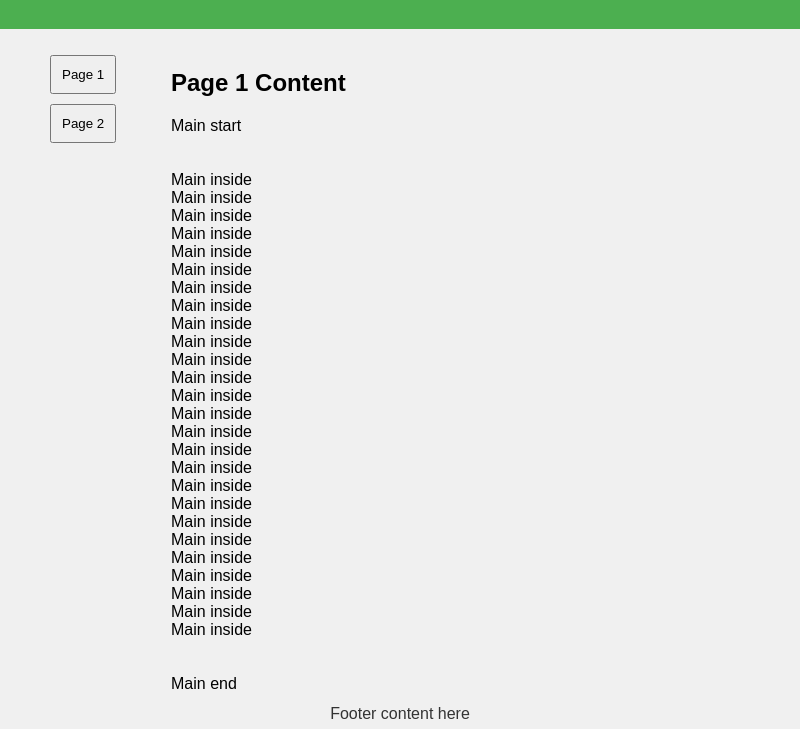
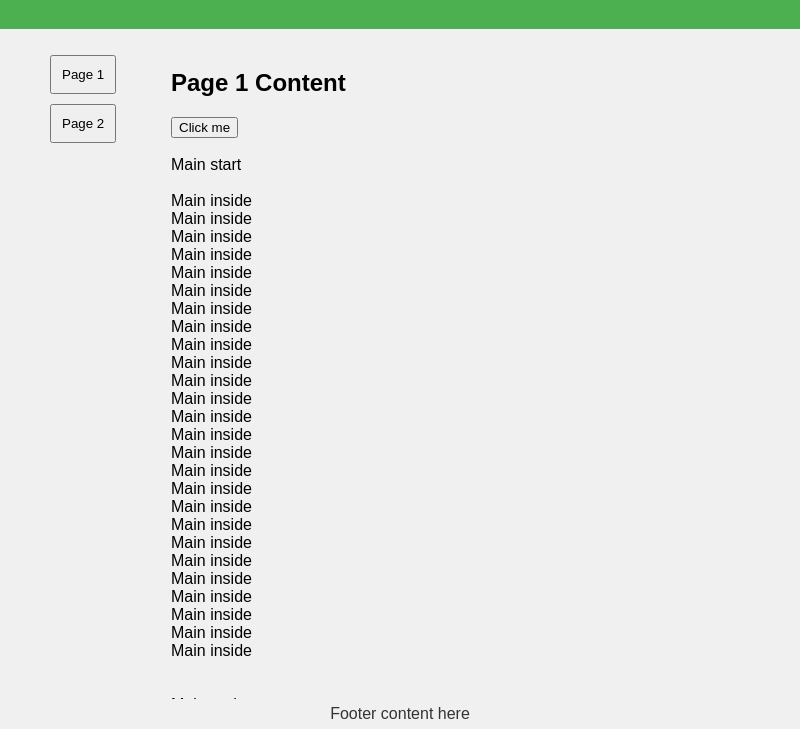
Before and after one commit to mgarbade/electron-spa-template, an Electron app: page src/index.html in a window 800 px wide. Shown: the part 71-800 px from the top of the page. Drawn offline with Linux system fonts and the light colour scheme; no server answers.

Commit message:
buttons on every page

```diff
--- a/src/index.html
+++ b/src/index.html
@@ -20,8 +20,9 @@
     <main id="content">
         <div id="page1" class="tabcontent">
             <h2>Page 1 Content</h2>
-            Main start
+            <button id="page1Button">Click me</button>
             <br>
+            <br> Main start
             <br>
             <br> Main inside
             <br> Main inside
@@ -55,6 +56,7 @@
         </div>
         <div id="page2" class="tabcontent">
             <h2>Page 2 Content</h2>
+            <button id="page2Button">Click me</button>
             <!-- Your Page 2 content here -->
         </div>
     </main>
--- a/src/renderer.js
+++ b/src/renderer.js
@@ -28,4 +28,21 @@ document.addEventListener('DOMContentLoaded', () => {
 
     // Show Page 1 by default
     showPage('page1');
+
+    // Page 1 Buttons
+    const page1Button = document.getElementById('page1Button')
+    if (page1Button) {
+        page1Button.addEventListener('click', () => {
+            window.electronAPI.send('button-click', 'Page 1 button clicked!')
+        })
+    }
+
+
+    // Page 2 Buttons
+    const page2Button = document.getElementById('page2Button')
+    if (page2Button) {
+        page2Button.addEventListener('click', () => {
+            window.electronAPI.send('button-click', 'Page 2 button clicked!')
+        })
+    }
 });
```
Also changed, not shown: src/page1.html (deleted, +0 -37 lines), src/page2.html (deleted, +0 -6 lines).
